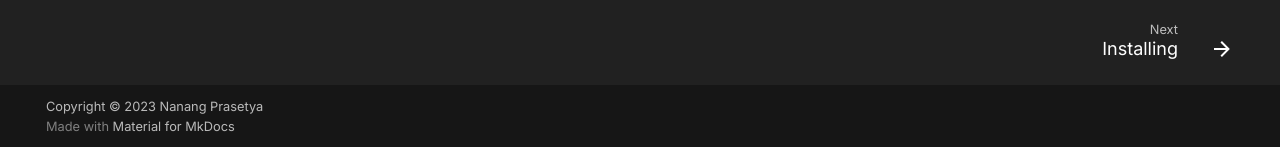
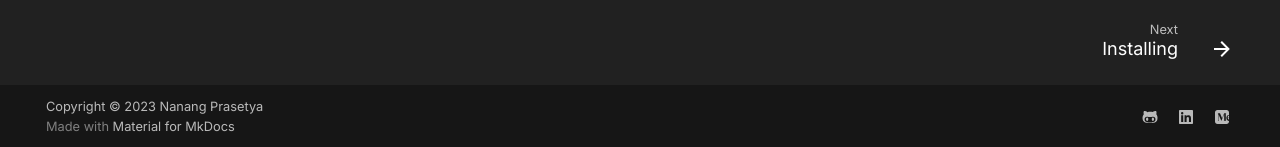
Before and after one commit to Nanangprasetya/menoreh-docs, an MkDocs documentation site: the page built from docs/index.md, in a window 1280 px wide and 900 px high, scrolled down 1266 px. Shown: the part 750-897 px from the top of the window. Built offline with MkDocs 1.6.1 and Material for MkDocs 9.7.7, drawn with Linux system fonts in a browser that asks for light colours; comment, search, counter and statistics services are not loaded; the version menu is left out.

Commit message:
update media

```diff
--- a/mkdocs.yml
+++ b/mkdocs.yml
@@ -102,14 +102,16 @@ plugins:
   - search
   - mike
   - pdf-export
-  - git-authors
+  - git-authors:
+      show_contribution: true
+      show_line_count: true
+      count_empty_lines: true
   - git-committers:
       repository: Nanangprasetya/rekat-docs
       branch: master
   - git-revision-date-localized:
       type: datetime
       enable_creation_date: true
-      fallback_to_build_date: true
   - minify:
       minify_html: true
       minify_js: true
@@ -125,3 +127,10 @@ extra_css:
 extra:
   version:
     provider: mike
+  social:
+    - icon: fontawesome/brands/github-alt
+      link: https://github.com/Nanangprasetya/rekat-docs
+    - icon: fontawesome/brands/linkedin
+      link: https://www.linkedin.com/in/nanang-prasetya-bekti-000612142/
+    - icon: fontawesome/brands/medium
+      link: https://medium.com/@biscuit_uiux
--- a/overrides/main.html
+++ b/overrides/main.html
@@ -6,3 +6,15 @@
     <strong>Click here to go to latest.</strong>
   </a>
 {% endblock %}
+
+{% block content %}
+  {{ super() }}
+
+  {% if git_page_authors %}
+    <div class="md-source-date">
+      <small>
+          Authors: {{ git_page_authors | default('enable mkdocs-git-authors-plugin') }}
+      </small>
+    </div>
+  {% endif %}
+{% endblock %}
```
